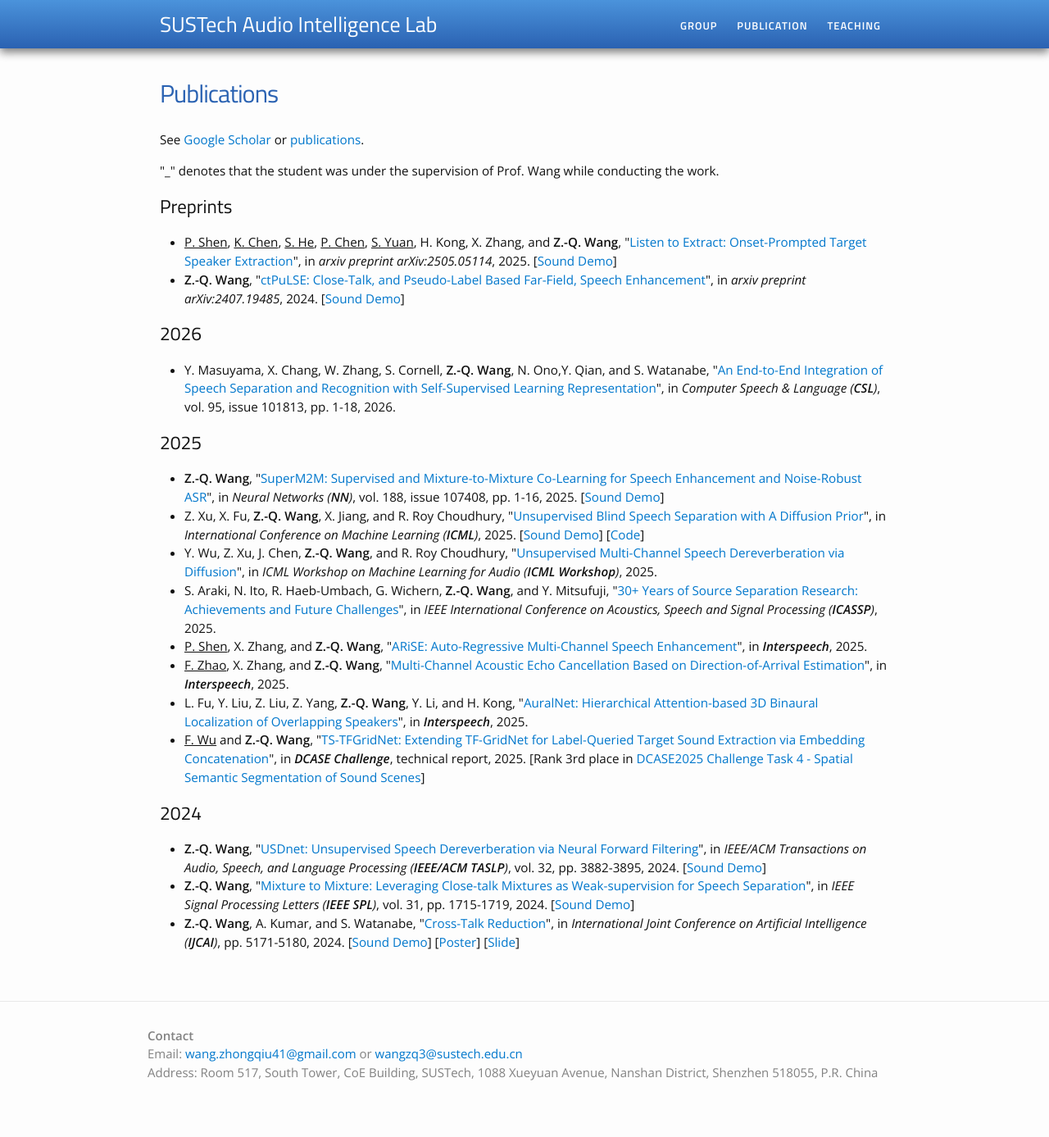
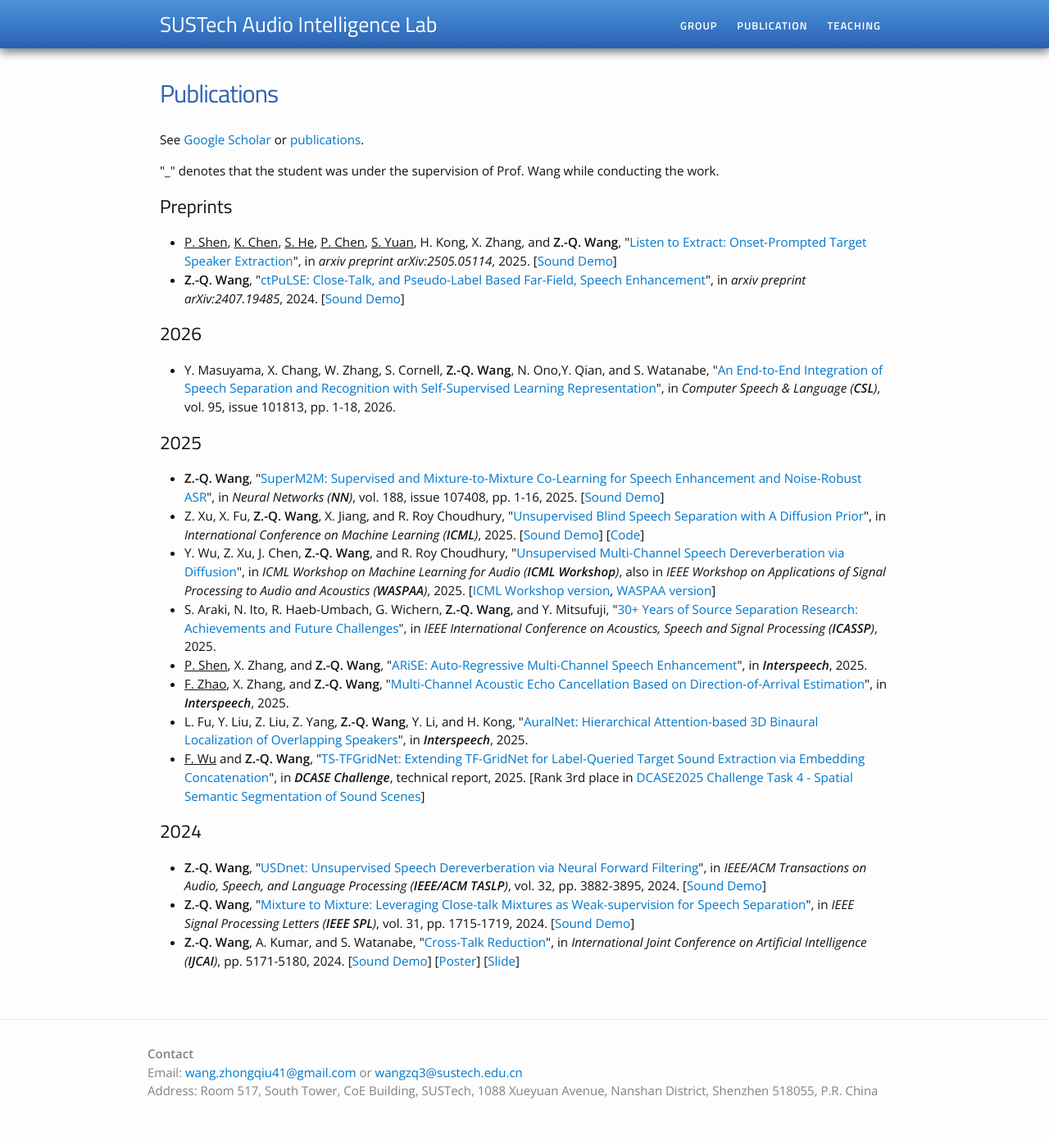
Before and after one commit to sustechailab/sustechailab.github.io, a Jekyll site: the page publication.html, which Jekyll copies as it is, in a window 1280 px wide. Shown: the whole page at 82% size. Built offline with Jekyll 4.4.1, drawn with Linux system fonts in a browser that asks for light colours; before the commit the page ends 1364 px from its top, so only the background shows below that.

Commit message:
Initial commit

```diff
--- a/index.html
+++ b/index.html
@@ -103,6 +103,7 @@ border-radius:50% 50% 50% 50%;
 <h2>News</h2>
 <div class="updates" style="height: 25em; overflow-y: scroll;">
 <ul>
+  <li>[07/2025] - Our paper "<i><a href="" target="view_window">Unsupervised Multi-Channel Speech Dereverberation via Diffusion</a></i>" is accepted to WASPAA, 2025.</li>
   <li>[07/2025] - We rank third place in "<i><a href="https://dcase.community/challenge2025/task-spatial-semantic-segmentation-of-sound-scenes#results" target="view_window">DCASE2025 Challenge Task 4 - Spatial Semantic Segmentation of Sound Scenes</a></i>". See our <a href="https://dcase.community/documents/challenge2025/technical_reports/DCASE2025_Wu_45_t4.pdf" target="view_window">technical report</a> for our solutions.</li>
   <li>[06/2025] - Our paper "<i><a href="" target="view_window">Unsupervised Multi-Channel Speech Dereverberation via Diffusion</a></i>" is accepted to ICML Workshop on Machine Learning for Audio, 2025.</li>
   <li>[05/2025] - Our papers "<i><a href="https://arxiv.org/pdf/2505.22051" target="view_window">ARiSE: Auto-Regressive Multi-Channel Speech Enhancement</a></i>", "<i><a href="https://arxiv.org/pdf/2505.19493" target="view_window">Multi-Channel Acoustic Echo Cancellation Based on Direction-of-Arrival Estimation</a></i>", and "<i><a href="https://arxiv.org/pdf/2506.02773v1" target="view_window">AuralNet: Hierarchical Attention-based 3D Binaural Localization of Overlapping Speakers</a></i>" are accepted to Interspeech 2025.</li>
--- a/publication.html
+++ b/publication.html
@@ -106,7 +106,7 @@
     </li>
 
     <li>
-    Y. Wu, Z. Xu, J. Chen, <strong>Z.-Q. Wang</strong>, and R. Roy Choudhury, "<a href="" target="view_window">Unsupervised Multi-Channel Speech Dereverberation via Diffusion</a>", in <i>ICML Workshop on Machine Learning for Audio (<strong>ICML Workshop</strong>)</i>, 2025.
+    Y. Wu, Z. Xu, J. Chen, <strong>Z.-Q. Wang</strong>, and R. Roy Choudhury, "<a href="" target="view_window">Unsupervised Multi-Channel Speech Dereverberation via Diffusion</a>", in <i>ICML Workshop on Machine Learning for Audio (<strong>ICML Workshop</strong>)</i>, also in <i>IEEE Workshop on Applications of Signal Processing to Audio and Acoustics (<strong>WASPAA</strong>)</i>, 2025. [<a href="" target="view_window">ICML Workshop version</a>, <a href="" target="view_window">WASPAA version</a>]
     </li>
 
 	<li>
```
